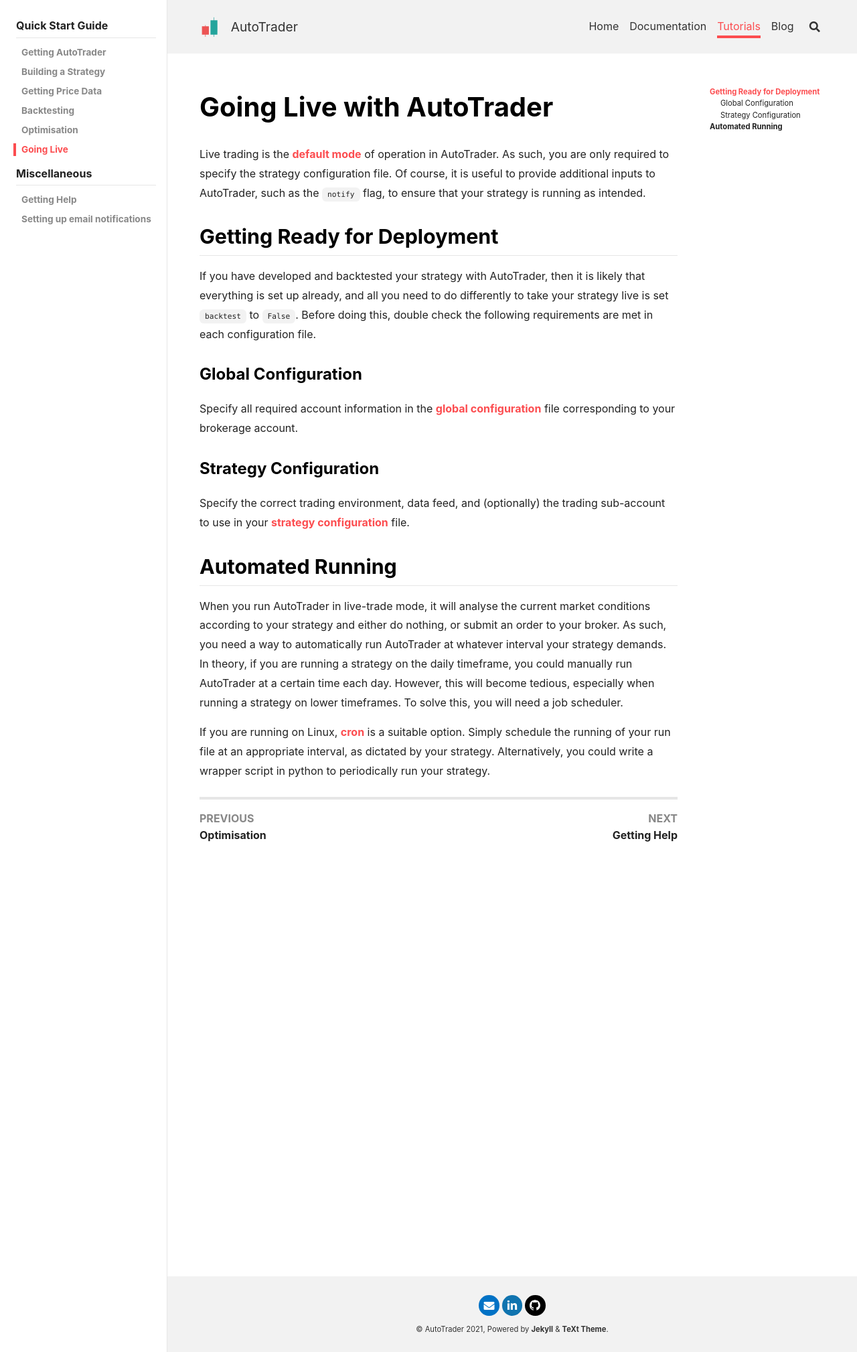
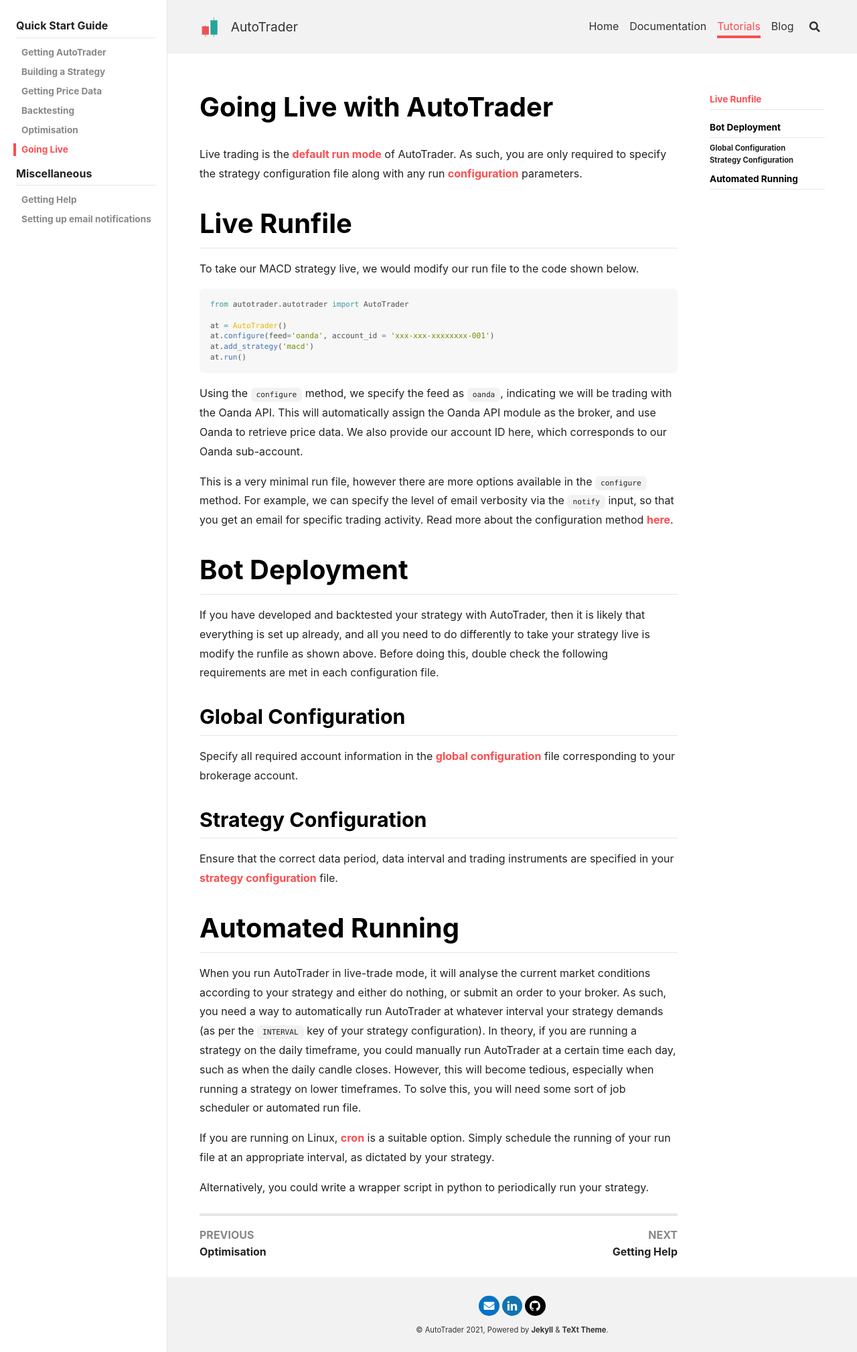
Before and after one commit to kieran-mackle/AutoTrader, a Jekyll site: the page built from content/_tutorials/1.6-going-live.md, in a window 1280 px wide. Shown: the whole page at 67% size. Built offline with Jekyll 4.4.1, drawn with Linux system fonts in a browser that asks for light colours; nearby versions of some CDN libraries.

Commit message:
docs: tidied up

````diff
--- a/content/_tutorials/1.6-going-live.md
+++ b/content/_tutorials/1.6-going-live.md
@@ -4,33 +4,55 @@
 key: tut-livetrading
 ---
 
-
-Live trading is the [default mode](../docs/autotrader) of operation in AutoTrader. As such, you are only
-required to specify the strategy configuration file. Of course, it is useful to provide additional inputs
-to AutoTrader, such as the `notify` flag, to ensure that your strategy is running as intended.
+Live trading is the [default run mode](../docs/autotrader) of AutoTrader. As such, you are only
+required to specify the strategy configuration file along with any run
+[configuration](../docs/autotrader#configuration-methods) parameters.
 
 
-## Getting Ready for Deployment
+# Live Runfile
+To take our MACD strategy live, we would modify our run file to the code shown below.
+
+```python
+from autotrader.autotrader import AutoTrader
+
+at = AutoTrader()
+at.configure(feed='oanda', account_id = 'xxx-xxx-xxxxxxxx-001')
+at.add_strategy('macd')
+at.run()
+```
+
+Using the `configure` method, we specify the feed as `oanda`, indicating we will be trading with the Oanda API.
+This will automatically assign the Oanda API module as the broker, and use Oanda to retrieve price data. We also
+provide our account ID here, which corresponds to our Oanda sub-account.
+
+This is a very minimal run file, however there are more options available in the `configure` method. For example,
+we can specify the level of email verbosity via the `notify` input, so that you get an email for specific trading
+activity. Read more about the configuration method [here](../docs/autotrader#configuration-methods).
+
+
+# Bot Deployment
 If you have developed and backtested your strategy with AutoTrader, then it is likely that everything is set
-up already, and all you need to do differently to take your strategy live is set `backtest` to `False`.
+up already, and all you need to do differently to take your strategy live is modify the runfile as shown above.
 Before doing this, double check the following requirements are met in each configuration file.
 
-### Global Configuration
+## Global Configuration
 Specify all required account information in the [global configuration](../docs/configuration-global) file
 corresponding to your brokerage account.
 
-### Strategy Configuration
-Specify the correct trading environment, data feed, and (optionally) the trading sub-account to use in your
+## Strategy Configuration
+Ensure that the correct data period, data interval and trading instruments are specified in your
 [strategy configuration](../docs/configuration-strategy) file.
 
 
-## Automated Running
+# Automated Running
 When you run AutoTrader in live-trade mode, it will analyse the current market conditions according to your
 strategy and either do nothing, or submit an order to your broker. As such, you need a way to automatically run
-AutoTrader at whatever interval your strategy demands. In theory, if you are running a strategy on the daily
-timeframe, you could manually run AutoTrader at a certain time each day. However, this will become tedious,
-especially when running a strategy on lower timeframes. To solve this, you will need a job scheduler.
+AutoTrader at whatever interval your strategy demands (as per the `INTERVAL` key of your strategy configuration).
+In theory, if you are running a strategy on the daily timeframe, you could manually run AutoTrader at a certain
+time each day, such as when the daily candle closes. However, this will become tedious, especially when running
+a strategy on lower timeframes. To solve this, you will need some sort of job scheduler or automated run file.
 
 If you are running on Linux, [cron](https://en.wikipedia.org/wiki/Cron) is a suitable option. Simply schedule
-the running of your run file at an appropriate interval, as dictated by your strategy. Alternatively, you could
-write a wrapper script in python to periodically run your strategy.
+the running of your run file at an appropriate interval, as dictated by your strategy.
+
+Alternatively, you could write a wrapper script in python to periodically run your strategy.
````
